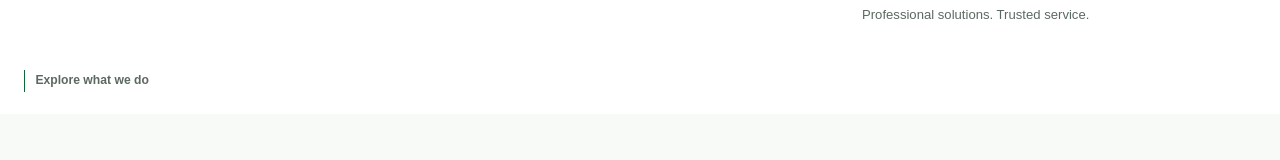
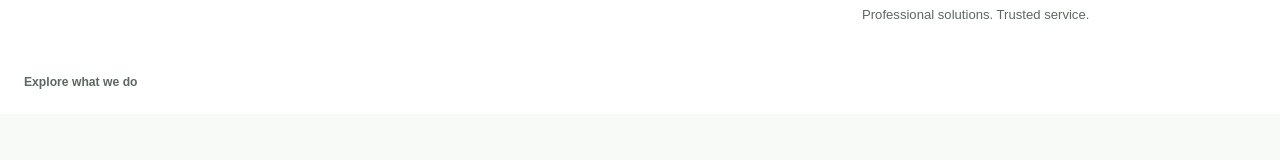
Before and after one commit to christat233/amicabletech, a Next.js app: page / in a window 1280 px wide. Shown: the part 733-893 px from the top of the page. Built offline with nearby package versions, Linux system fonts and the light colour scheme.

Commit message:
Remove unwanted prefix before Explore What We Do

```diff
--- a/src/app/page.tsx
+++ b/src/app/page.tsx
@@ -171,7 +171,7 @@ export default function Home() {
             <div className="art-chip chip-top"><span className="chip-dot" />Phone care</div>
             <div className="art-chip chip-bottom"><span className="chip-cross">+</span>Technical support</div>
           </div>
-          <a className="hero-scroll" href="#services"><span /> Explore what we do</a>
+          <a className="hero-scroll" href="#services">Explore what we do</a>
         </section>
 
         <section className="services-section section-wrap" id="services" aria-labelledby="services-title">
```
